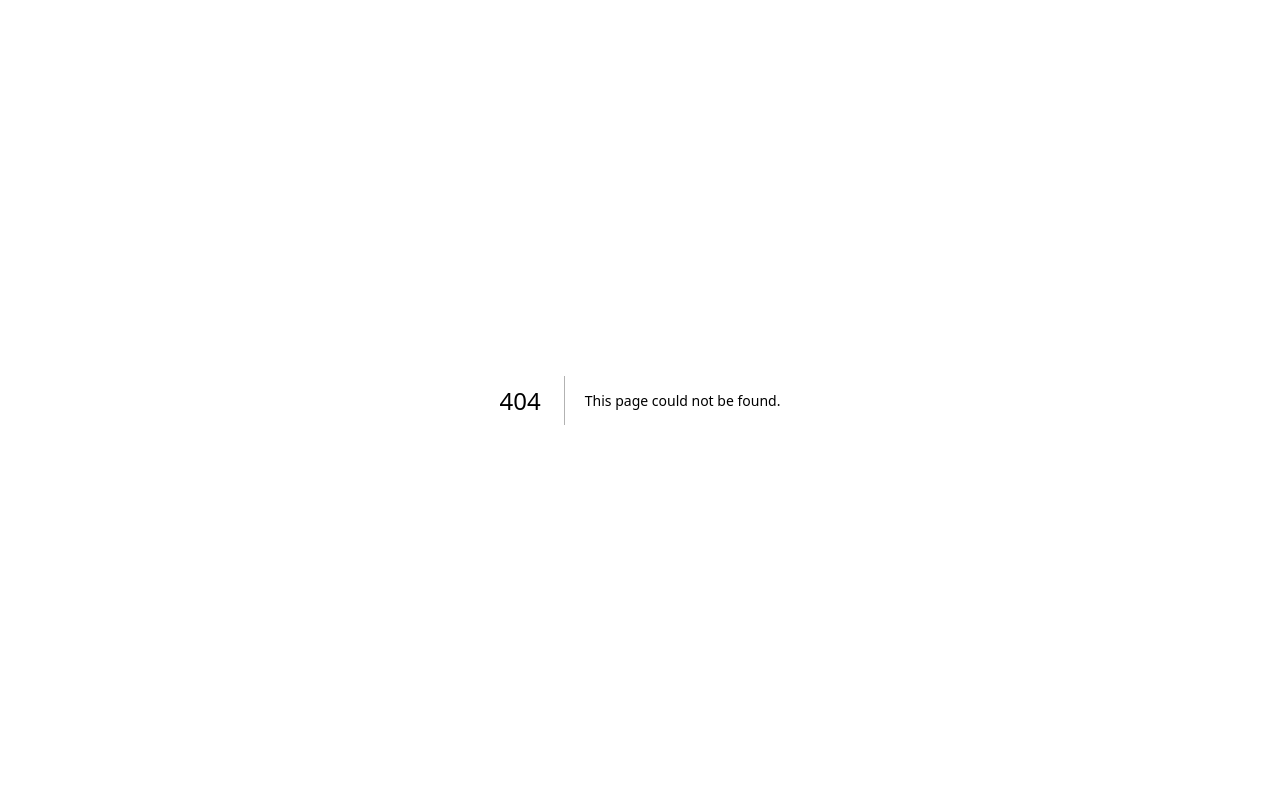
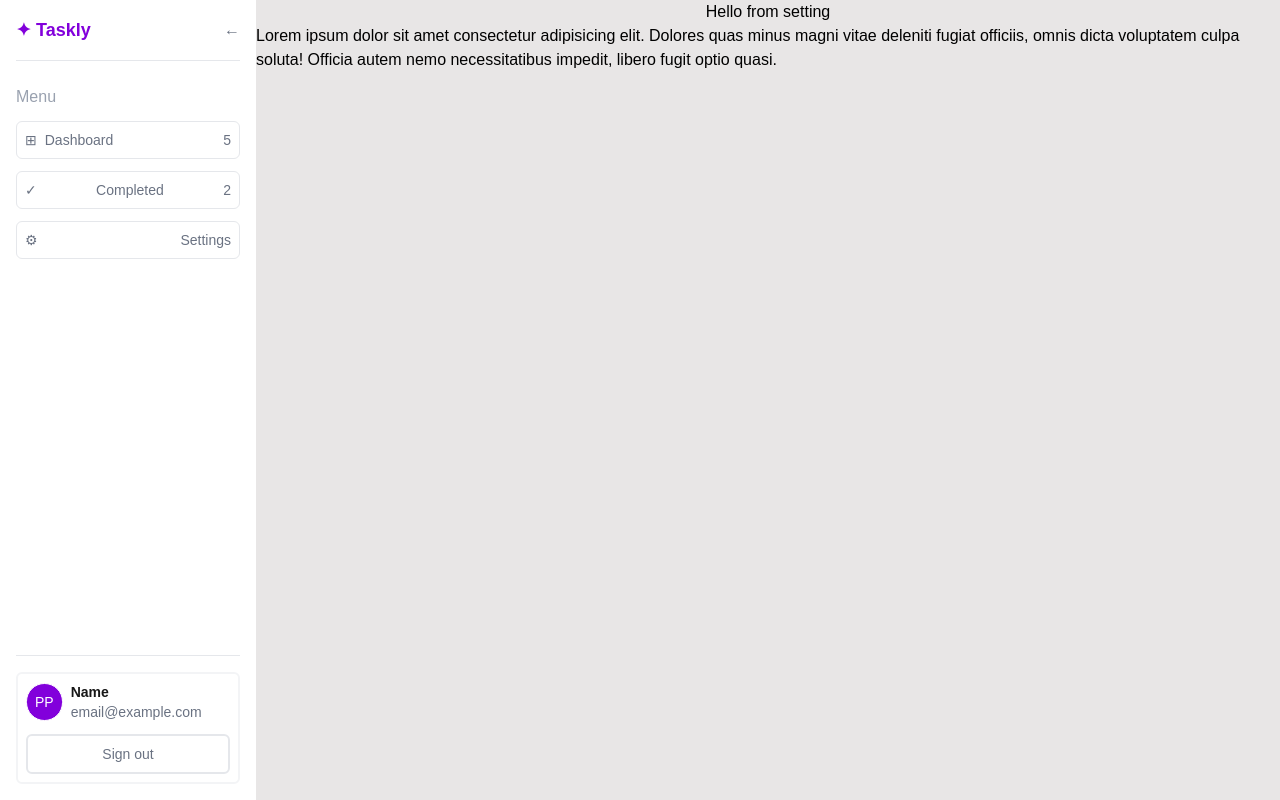
Before and after one commit to atiya-inayat/supabase-playground, a Next.js app: page /dashboard/settings in a window 1280 px wide. Before the commit this address had no page. Built offline with nearby package versions, Linux system fonts and the light colour scheme; no server answers.

Commit message:
added layout for dashboard

```diff
--- /dev/null
+++ b/app/(pages)/dashboard/completed/page.tsx
@@ -0,0 +1,11 @@
+import React from "react";
+
+const page = () => {
+  return (
+    <div>
+      <h1 className="text-black">hello from completed</h1>
+    </div>
+  );
+};
+
+export default page;
--- /dev/null
+++ b/app/(pages)/dashboard/layout.tsx
@@ -0,0 +1,20 @@
+"use client";
+
+import { useState } from "react";
+import SideBar from "@/app/components/SideBar";
+
+export default function DashboardLayout({
+  children,
+}: {
+  children: React.ReactNode;
+}) {
+  const [sidebarOpen, setSidebarOpen] = useState(true);
+
+  return (
+    <div className="flex min-h-screen">
+      <SideBar sidebarOpen={sidebarOpen} setSidebarOpen={setSidebarOpen} />
+
+      <main className="flex-1">{children}</main>
+    </div>
+  );
+}
--- a/app/(pages)/dashboard/page.tsx
+++ b/app/(pages)/dashboard/page.tsx
@@ -2,7 +2,6 @@
 
 import EditTask from "@/app/components/EditTask";
 import Form from "@/app/components/Form";
-import SideBar from "@/app/components/SideBar";
 import { createClient } from "@/lib/supabase/client";
 // import { supabase } from "@/app/supabase-client";
 
@@ -14,7 +13,6 @@ export default function Dashboard() {
 
   const [showForm, setShowForm] = useState(false);
   const [editTaskId, setEditTaskId] = useState(null);
-  const [sidebarOpen, setSidebarOpen] = useState(true);
   const supabase = createClient();
   const fetchUser = async () => {
     const {
@@ -70,9 +68,6 @@ export default function Dashboard() {
 
   return (
     <main className="flex  items-center  justify-between min-h-screen   text-black ">
-      <div>
-        <SideBar sidebarOpen={sidebarOpen} setSidebarOpen={setSidebarOpen} />
-      </div>
       <div>
         <div className=" bg-amber-300">
           {/* CREATE FORM */}
--- /dev/null
+++ b/app/(pages)/dashboard/settings/page.tsx
@@ -0,0 +1,17 @@
+import React from "react";
+
+const Settings = () => {
+  return (
+    <div className="text-black flex flex-col justify-center items-center">
+      <h1>Hello from setting</h1>
+      <p>
+        Lorem ipsum dolor sit amet consectetur adipisicing elit. Dolores quas
+        minus magni vitae deleniti fugiat officiis, omnis dicta voluptatem culpa
+        soluta! Officia autem nemo necessitatibus impedit, libero fugit optio
+        quasi.
+      </p>
+    </div>
+  );
+};
+
+export default Settings;
--- a/app/components/SideBar.tsx
+++ b/app/components/SideBar.tsx
@@ -1,6 +1,37 @@
+"use client";
+
+import { createClient } from "@/lib/supabase/client";
 import Logout from "./Logout";
+import { useEffect } from "react";
+import Link from "next/link";
+
+const supabase = createClient();
 
 const SideBar = ({ sidebarOpen, setSidebarOpen }) => {
+  // const fetchUser = async () => {
+  //   const {
+  //     error,
+  //     data: { user },
+  //   } = await supabase.auth.getUser();
+
+  //   if (error) {
+  //     console.error("Error fetching user:", error);
+  //     return null;
+  //   } else {
+  //     console.log("User fetched successfully:", user);
+  //   }
+  //   if (error) {
+  //     console.error("Error fetching user:", error);
+  //     return null;
+  //   } else {
+  //     console.log("User fetched successfully:", user);
+  //   }
+  // };
+
+  // useEffect(() => {
+  //   fetchUser();
+  // }, []);
+
   return (
     <div
       className={`flex flex-col  h-screen p-4 bg-white ${sidebarOpen ? "w-64 " : "w-16 items-center"}  transition-all duration-300 ease-in `}
@@ -31,11 +62,12 @@ const SideBar = ({ sidebarOpen, setSidebarOpen }) => {
           </h1>
 
           <div className="flex items-center justify-between gap-2 p-2 my-3 bg-white text-sm border border-gray-200 rounded-md text-gray-500">
-            <button className="focus:text-purple-700">⊞</button>
             <button
               className={`flex items-center gap-2 focus:text-purple-700 ${sidebarOpen ? "block" : "hidden"}`}
             >
-              Dashboard
+              <span className="focus:text-purple-700">⊞</span>
+              {/* <Dashboard /> */}
+              <Link href="/dashboard">Dashboard</Link>
             </button>
 
             <span className={`${sidebarOpen ? "block" : "hidden"}`}>5</span>
@@ -46,7 +78,7 @@ const SideBar = ({ sidebarOpen, setSidebarOpen }) => {
             <button
               className={`flex items-center gap-2 focus:text-purple-700 ${sidebarOpen ? "block" : "hidden"}`}
             >
-              Completed
+              <Link href="/dashboard/completed">Completed</Link>
             </button>
 
             <span className={`${sidebarOpen ? "block" : "hidden"}`}>2</span>
@@ -57,7 +89,7 @@ const SideBar = ({ sidebarOpen, setSidebarOpen }) => {
             <button
               className={`flex items-center gap-2 focus:text-purple-700 ${sidebarOpen ? "block" : "hidden"}`}
             >
-              Settings
+              <Link href="/dashboard/settings">Settings</Link>
             </button>
           </div>
         </div>
--- a/app/layout.tsx
+++ b/app/layout.tsx
@@ -1,7 +1,36 @@
+// import type { Metadata } from "next";
+// import { Geist, Geist_Mono } from "next/font/google";
+// import "./globals.css";
+
+// const geistSans = Geist({
+//   variable: "--font-geist-sans",
+//   subsets: ["latin"],
+// });
+
+// const geistMono = Geist_Mono({
+//   variable: "--font-geist-mono",
+//   subsets: ["latin"],
+// });
+
+// export const metadata: Metadata = {
+//   title: "Create Next App",
+//   description: "Generated by create next app",
+// };
+
+// export default function RootLayout({ children }: LayoutProps<"/">) {
+//   return (
+//     <html
+//       lang="en"
+//       className={`${geistSans.variable} ${geistMono.variable} h-full antialiased`}
+//     >
+//       <body className="min-h-full flex flex-col">{children}</body>
+//     </html>
+//   );
+// }
+
 import type { Metadata } from "next";
 import { Geist, Geist_Mono } from "next/font/google";
 import "./globals.css";
-import Navbar from "./components/Navbar";
 
 const geistSans = Geist({
   variable: "--font-geist-sans",
@@ -14,17 +43,18 @@ const geistMono = Geist_Mono({
 });
 
 export const metadata: Metadata = {
-  title: "Create Next App",
-  description: "Generated by create next app",
+  title: "Taskly",
+  description: "Todo application",
 };
 
-export default function RootLayout({ children }: LayoutProps<"/">) {
+export default function RootLayout({
+  children,
+}: Readonly<{
+  children: React.ReactNode;
+}>) {
   return (
-    <html
-      lang="en"
-      className={`${geistSans.variable} ${geistMono.variable} h-full antialiased`}
-    >
-      <body className="min-h-full flex flex-col">{children}</body>
+    <html lang="en" className={`${geistSans.variable} ${geistMono.variable}`}>
+      <body>{children}</body>
     </html>
   );
 }
--- a/app/page.tsx
+++ b/app/page.tsx
@@ -3,8 +3,9 @@
 import { useEffect, useState } from "react";
 import Dashboard from "./(pages)/dashboard/page";
 import Link from "next/link";
-import Login from "./(pages)/login/page";
+
 import { createClient } from "@/lib/supabase/client";
+import Login from "./login/page";
 
 const supabase = createClient();
 
--- /dev/null
+++ b/lib/supabase/proxy.ts
@@ -0,0 +1,50 @@
+import { createServerClient } from "@supabase/ssr";
+import { NextResponse, type NextRequest } from "next/server";
+
+export async function updateSession(request: NextRequest) {
+  let supabaseResponse = NextResponse.next({
+    request,
+  });
+
+  const supabase = createServerClient(
+    process.env.NEXT_PUBLIC_SUPABASE_URL!,
+    process.env.NEXT_PUBLIC_SUPABASE_PUBLISHABLE_KEY!,
+    {
+      cookies: {
+        getAll() {
+          return request.cookies.getAll();
+        },
+
+        setAll(cookiesToSet, _headers) {
+          cookiesToSet.forEach(({ name, value }) => {
+            request.cookies.set(name, value);
+          });
+
+          supabaseResponse = NextResponse.next({
+            request,
+          });
+
+          cookiesToSet.forEach(({ name, value, options }) => {
+            supabaseResponse.cookies.set(name, value, options);
+          });
+        },
+      },
+    },
+  );
+
+  const {
+    data: { user },
+  } = await supabase.auth.getUser();
+
+  console.log("PROXY USER:", user);
+
+  if (!user && request.nextUrl.pathname.startsWith("/dashboard")) {
+    const url = request.nextUrl.clone();
+
+    url.pathname = "/login";
+
+    return NextResponse.redirect(url);
+  }
+
+  return supabaseResponse;
+}
--- a/proxy.ts
+++ b/proxy.ts
@@ -1,4 +1,4 @@
-import { NextResponse } from "next/server";
+/*import { NextResponse } from "next/server";
 import type { NextRequest } from "next/server";
 import { createClient } from "./lib/supabase/server";
 
@@ -26,3 +26,15 @@ export async function proxy(request: NextRequest) {
 export const config = {
   matcher: "/dashboard",
 };
+*/
+
+import { type NextRequest } from "next/server";
+import { updateSession } from "@/lib/supabase/proxy";
+export async function proxy(request: NextRequest) {
+  return await updateSession(request);
+}
+export const config = {
+  matcher: [
+    "/((?!_next/static|_next/image|favicon.ico|.*\\.(?:svg|png|jpg|jpeg|gif|webp)$).*)",
+  ],
+};
```
Also changed, not shown: app/login/page.tsx (renamed from app/(pages)/login/page.tsx), app/sign-up/page.tsx (renamed from app/(pages)/sign-up/page.tsx).
